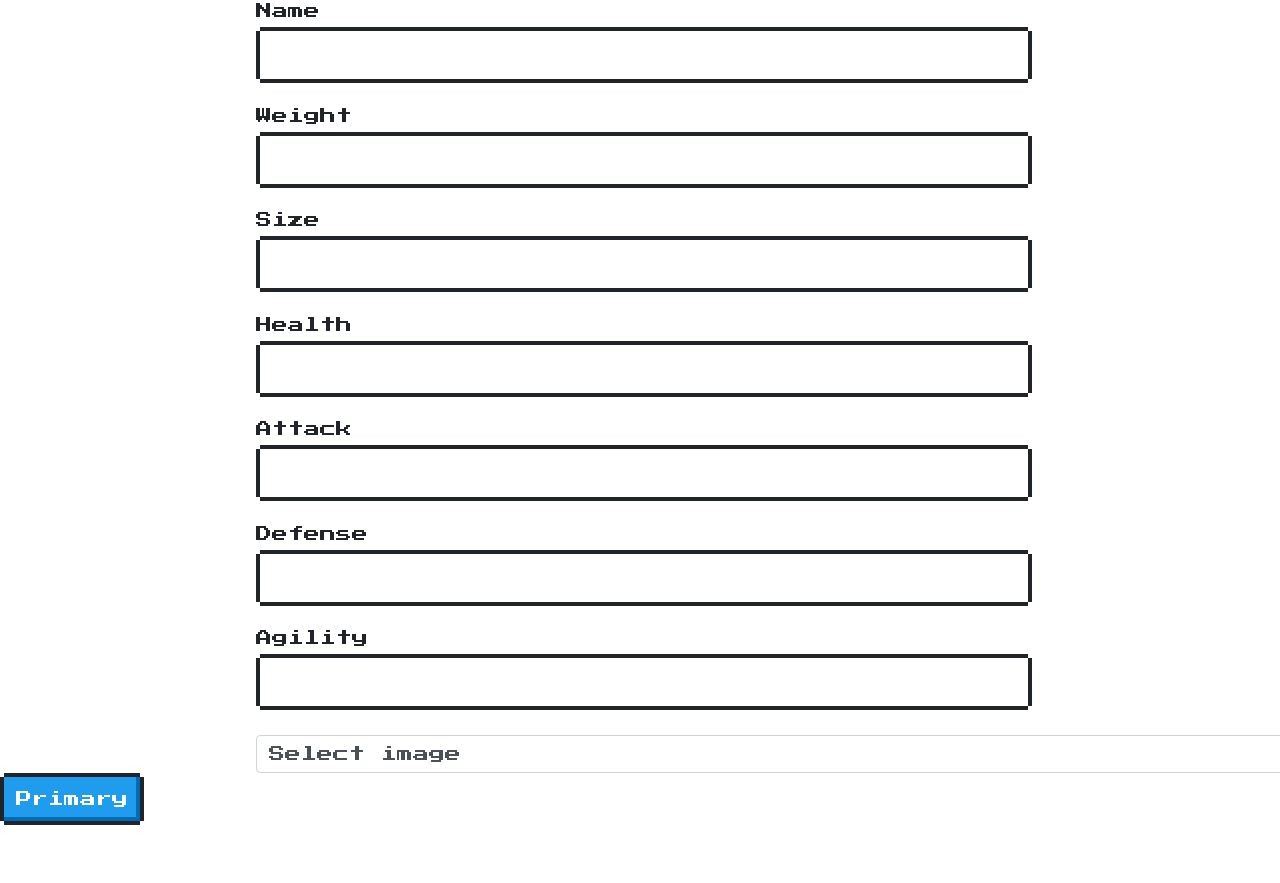
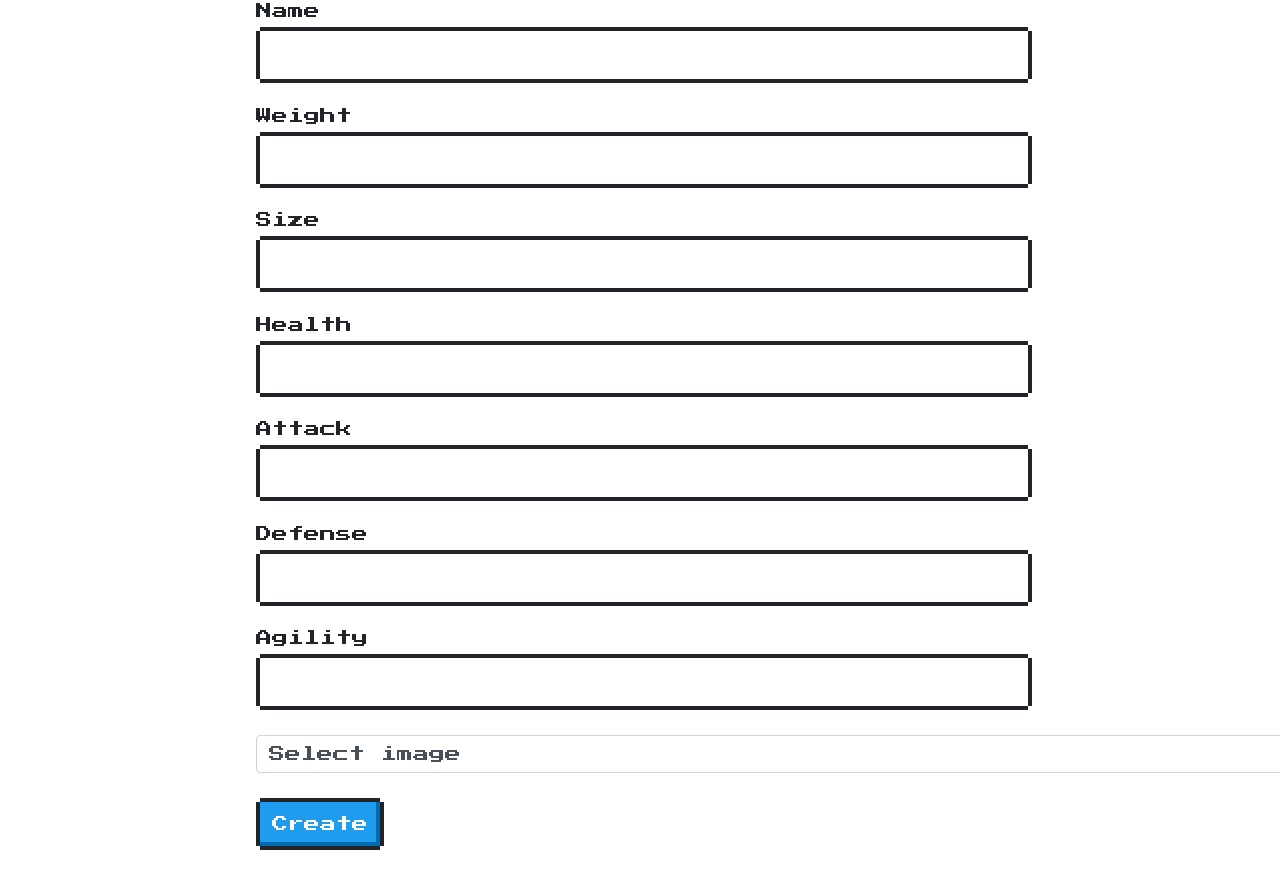
Before and after one commit to BourGuy64/RatzSlayer3, a PHP site: template src/views/form-monster.html.twig in a window 1280 px wide. Shown: the part 99-982 px from the top of the page. Run offline with PHP 8.4, Linux system fonts and the light colour scheme; the template is opened without the code that fills it, so the values that code supplies are empty; some libraries are stand-ins or nearby versions.

Commit message:
modify button name

```diff
--- a/src/views/form-char.html.twig
+++ b/src/views/form-char.html.twig
@@ -55,7 +55,7 @@
 
 
     <div>
-        <button type="submit" class="nes-btn is-primary">Primary</button>
+        <button type="submit" class="nes-btn is-primary">Create</button>
     </div>
 </form>
 
--- a/src/views/form-monster.html.twig
+++ b/src/views/form-monster.html.twig
@@ -48,6 +48,8 @@
         <label class="custom-file-label" for="img">Select image</label>
     </div>
 
-    <button type="submit" class="nes-btn is-primary">Primary</button>
+    <div>
+        <button type="submit" class="nes-btn is-primary">Create</button>
+    </div>
 </form>
 {% endblock %}
```
